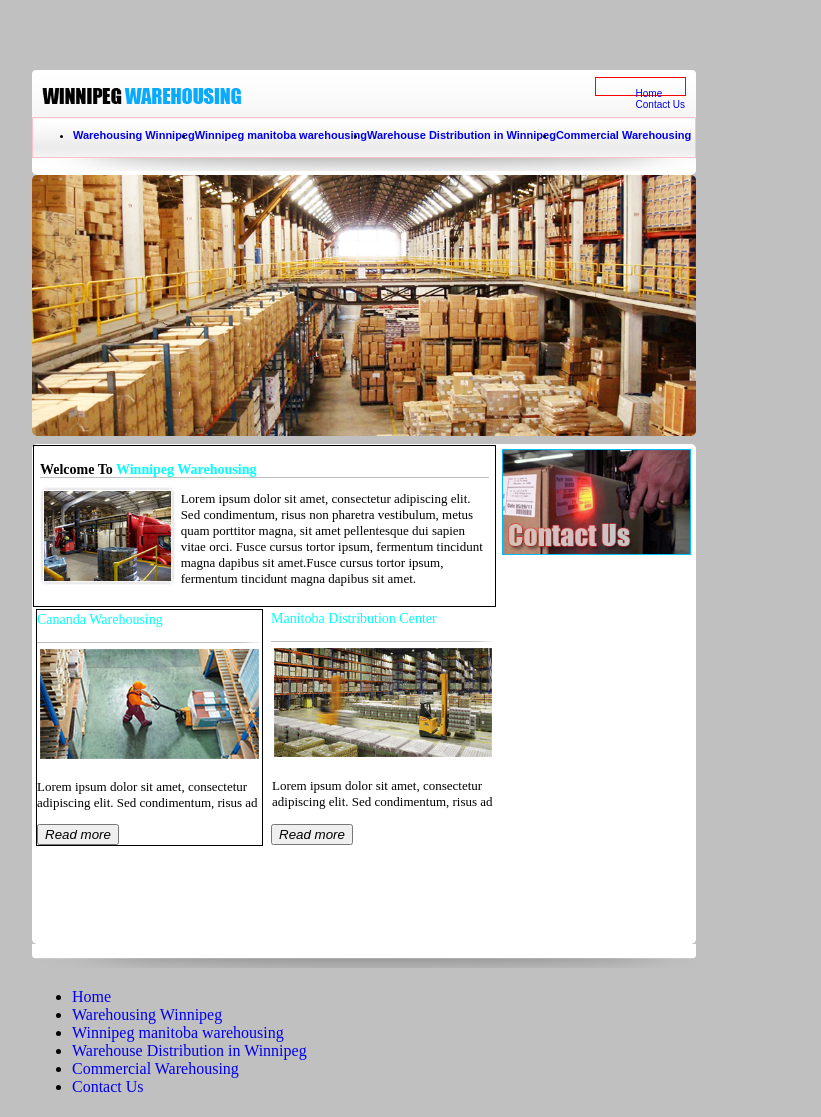
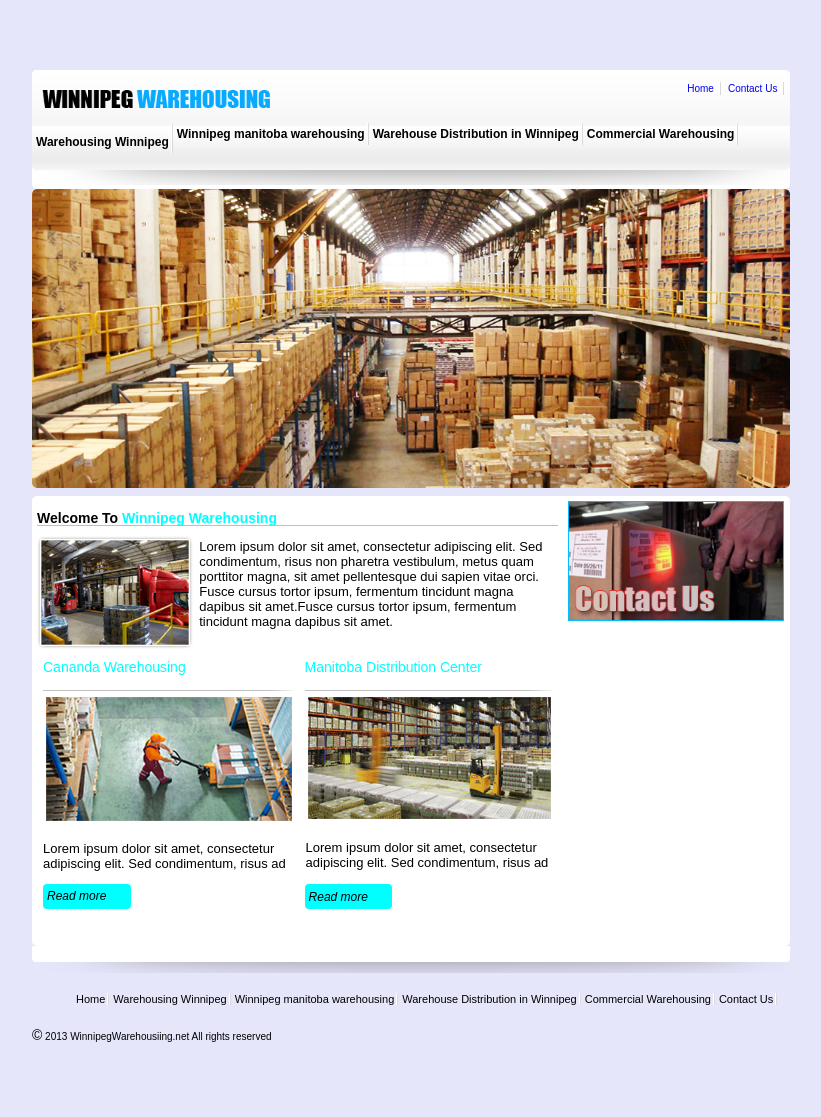
Before and after one commit to singhbharat8850/Webpage, a plain HTML site: page index.html in a window 1280 px wide. Shown: the top 1117 px of the page, without its empty margins (276-1097 px from the left). Drawn offline with Linux system fonts and the light colour scheme.

Commit message:
Update style.css

```diff
--- a/style.css
+++ b/style.css
@@ -1,10 +1,11 @@
 *{
   box-sizing:border-box;
+  font-family: Sans-Serif;
   text-decoration: none;
 }
 
 body{
-  background-color: silver;
+  background-color: lavender;
 }
 
 .wrapper{
@@ -12,6 +13,7 @@ body{
   margin-bottom: 100px;
   margin-right: 300px;
   margin-left: 300px;
+  width: 60%;
 }
 
 .headerbody{
@@ -29,63 +31,66 @@ body{
   z-index:1;
 }
 
-.sidenavcontainer{
-  position:absolute;
-  height:18%;
-  width:auto;
-  top:7%;
+.sidenavcontainer ul{
+  position: absolute;
   right: 0px;
+  top:5%;
+  margin: 6px;
+  list-style-type: none;
+  text-align: center;
+  font-size:10px;
+  height:100%;
+  font-style: Sans-Serif;
   z-index: 1;
-  margin-right: 10px;
-  border:1px solid red;
 }
 
-.sidenavcontainer ul{
-  list-style-type: none;
-  display: block;
-  margin:;
-  padding:
-  overflow:hidden;
-  font-size: 10px;
+.sidenavcontainer li{
+  padding: 1px 7px 1px 7px;
+  display: inline;
+  background:url('images/nav-separator.png') no-repeat right;
+  float:left;
 }
 
-.sidenav li{
-  background:url('images/nav-separator.png') no-repeat right;
-  float: left;
-  display: inline;
-}
+.sidenavcontainer li a{
+  display: block;}
 
-.sidenav li a{
-  float: left;
-  width:auto;
-  text-align: center;
-  display: block;
-  color: black;
-  padding-right:10px;
-  padding-left: 10px;
+.sidenavcontainer li a:hover{
+  background-color: none;
 }
 
 .topnavcontainer{
   position: absolute;
   width: 100%;
-  height:39%;
   top:45%;
-  z-index: 1;
-  border:1px solid pink;
-  font-size: 11px;
   display: block;
   font-color: black;
 }
 
-
-.topnavcontainer ul li{
-  text-align: center;
-  color:black;
+.topnavcontainer ul{
+  list-style-type: none;
+  position: absolute;
+  margin:0;
+  padding: 0;
+  top: 45%;
+  height: 200%
+  padding-left: 3px;
+  z-index: 1;
 }
 
 .topnavcontainer li{
-  background:url('images/nav-separator.png') no-repeat top right;
+  background:url('images/nav-separator.png') no-repeat right;
   float: left;
+  font-size: 12px;
+}
+
+.topnavcontainer li a{
+  display: block;
+  color:black;
+  font-style: Sans-Serif;
+  font-color: black;
+  text-align: center;
+  padding: 4px;
+  text-decoration: none;
 }
 
 .topnavcontainer li a:hover {
@@ -112,7 +117,6 @@ body{
 .navcontainer {
   position: absolute;
   width: 100%;
-  border:1px solid black;
 }
 
 .bottom-nav{
@@ -139,7 +143,7 @@ body{
   position:relative;
   background-color: white;
   max-width: 100%;
-  height:500px;
+  height:450px;
   border-radius: 5px;
 }
 
@@ -169,32 +173,32 @@ body{
 }
 
 .upperbox{
+    position: relative;
   box-sizing: border-box;
-  padding:6px;
+  padding:4px;
   max-width: 100%;
-  height:auto;
+  max-height: 50%;
   margin: 1px;
-  position: relative;
-  border:1px solid black;
 }
 
 .belowbox{
   box-sizing:border-box;
   position:relative;
+  float:left;
   padding-left:2px;
   background-color: white;
   max-width: 100%;
-  margin:1px;
-  height:auto;
+  margin:8px;
+  height:280px;
   overflow: hidden;
 }
+
 
 .canada{
   float: left;
   position: relative;
   box-sizing:border-box;
   overflow: hidden;
-  border:1px solid ;
   margin: 1px;
   max-width:49%;
   position: absolute;
@@ -210,3 +214,42 @@ body{
   float:right;
   max-width:49%;
 }
+
+.lastnav ul{
+  display: block;
+  font-color: black;
+  list-style-type: none;
+  text-align: center;
+  height: 200%
+  padding-left: 3px;
+}
+
+.lastnav li{
+  font-size: 11px;
+  padding: 0px 4px 0px 4px;
+  background:url('images/nav-separator.png') no-repeat right;
+  float: left;
+}
+
+.lastnav li a{
+  color:black;
+}
+
+.lastnav li a:hover {
+  background-color: none;
+}
+
+.button {
+  box-sizing: border-box;
+  background-color: cyan;
+  border: none;
+  width:35%;
+  height: 25px;
+  color: black;
+  text-align: left;
+  text-decoration: none;
+  font-size: 12px;
+  cursor: pointer;
+  border-radius: 4px;
+  padding-left: 4px;
+}
```
